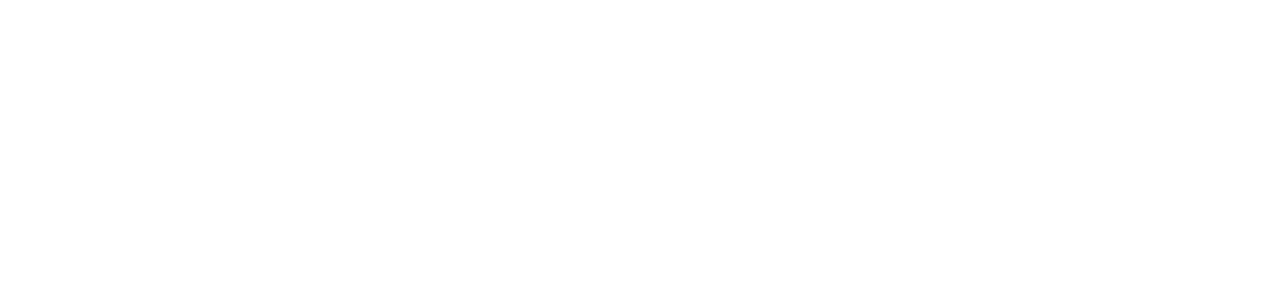
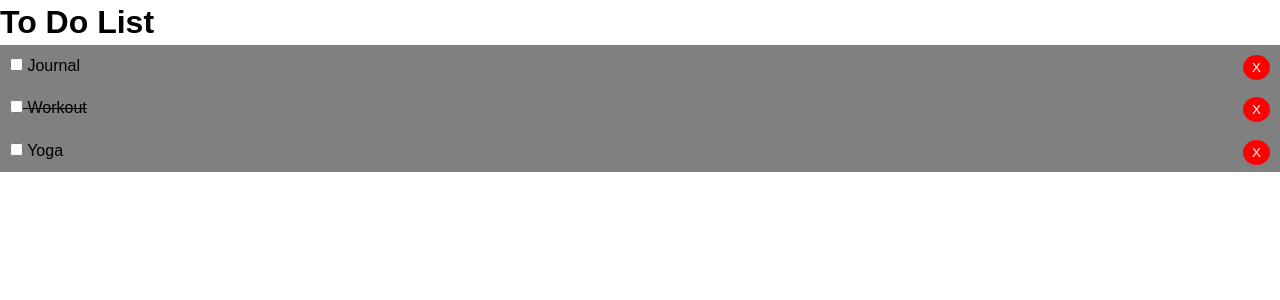
Before and after one commit to 5uperN1na/todo, a React (Create React App) app: page / in a window 1280 px wide. Shown: the top 300 px of the page. Built offline with nearby package versions, Linux system fonts and the light colour scheme.

Commit message:
Adding updates to repo

```diff
--- a/src/App.js
+++ b/src/App.js
@@ -1,37 +1,58 @@
 import React, { Component } from 'react';
+import Header from './components/layout/Header';
 import Todos from './components/Todos';
 import './App.css';
+
 
 class App extends Component {
   state = {
     todos: [
       {
         id: 1,
-        task: "Journal",
+        title: "Journal",
         completed: false
       },
       {
         id: 2,
-        task: "Workout",
-        completed: false
+        title: "Workout",
+        completed: true
       },
       {
         id: 3,
-        task: "Yoga",
+        title: "Yoga",
         completed: false
       },
 
     ]
   }
 
+  //Toggle complete
+  markComplete = (id) => {
+    this.setState({
+      todos: this.state.todos.map(todo => {
+        if (todo.id === id) {
+          todo.completed = !todo.completed
+        }
+        return todo;
+      })
+    });
+  }
+
+  //Delete Todo
+  delTodo = (id)=>{
+    this.setState({todos: [...this.state.todos.filter(todo => todo.id !== id)]})
+  }
+
   render() {
     console.log(this.state.todos);
     return (
       <div className="App">
-      <Todos todos={this.state.todos} />
+        <Header />
+        <Todos todos={this.state.todos} markComplete={this.markComplete}
+        delTodo={this.delTodo}/>
       </div>
     );
   }
 }
 
-  export default App;
+export default App;
--- a/src/components/TodoItem.js
+++ b/src/components/TodoItem.js
@@ -1,13 +1,67 @@
 import React, { Component } from 'react'
+import PropTypes from 'prop-types';
 
 export class TodoItem extends Component {
+
+    /*
+    //method option
+    getStyle = () => {
+        if (this.props.todo.completed) {
+            return {
+                textDecoration: 'line-through'
+            }
+        } else {
+            return {
+                textDecoration: 'none'
+            }
+        }
+    }
+    */
+
+    //another option
+
+    getStyle = () => {
+        return {
+            background: 'grey',
+            padding: '10px',
+            borderBottom: '10 px #ccc dotted',
+            textDecoration: this.props.todo.completed ?
+                'line-through' : 'none'
+        }
+    }
+
     render() {
+
+        const { id, title } = this.props.todo;
         return (
-            <div>
-                <p>{ this.props.todo.title} </p>
-            </div>
+
+            <div style={this.getStyle()}>
+                <p>
+                    <input type="checkbox" onChange={this.props.markComplete.bind
+                        (this, id)} /> {' '}
+                    {title}
+
+                    <button onClick={this.props.delTodo.bind (this,id)} style={btnStyle}>X</button>
+                    </p>
+            </div >
         )
     }
 }
 
+//Proptypes
+TodoItem.propTypes = {
+    todos: PropTypes.object
+}
+
+const btnStyle = {
+    background: 'red',
+    color: 'white',
+    border: 'none',
+    padding: '5px 9px',
+    borderRadius: '50%',
+    cursor: 'pointer',
+    float: 'right'
+}
+
+
 export default TodoItem
--- a/src/components/Todos.js
+++ b/src/components/Todos.js
@@ -1,15 +1,22 @@
 import React, { Component } from 'react';
 import TodoItem from './TodoItem';
+import PropTypes from 'prop-types';
 
 
 class Todos extends Component {
+
+
     render() {
-        console.log(this.props.todos);
         return this.props.todos.map((todo) => (
-            <TodoItem todo={todo}/>
+            <TodoItem key={todo.id} todo={todo} markComplete=
+                {this.props.markComplete} delTodo={this.props.delTodo} />
         ));
     }
 }
 
+//Proptypes
+Todos.propTypes = {
+    todos: PropTypes.array
+}
 
 export default Todos;
--- /dev/null
+++ b/src/components/layout/Header.js
@@ -0,0 +1,11 @@
+import React from 'react'
+
+function Header() {
+    return (
+       <header>
+           <h1>To Do List</h1>
+       </header>
+    )
+}
+
+export default Header;
```
